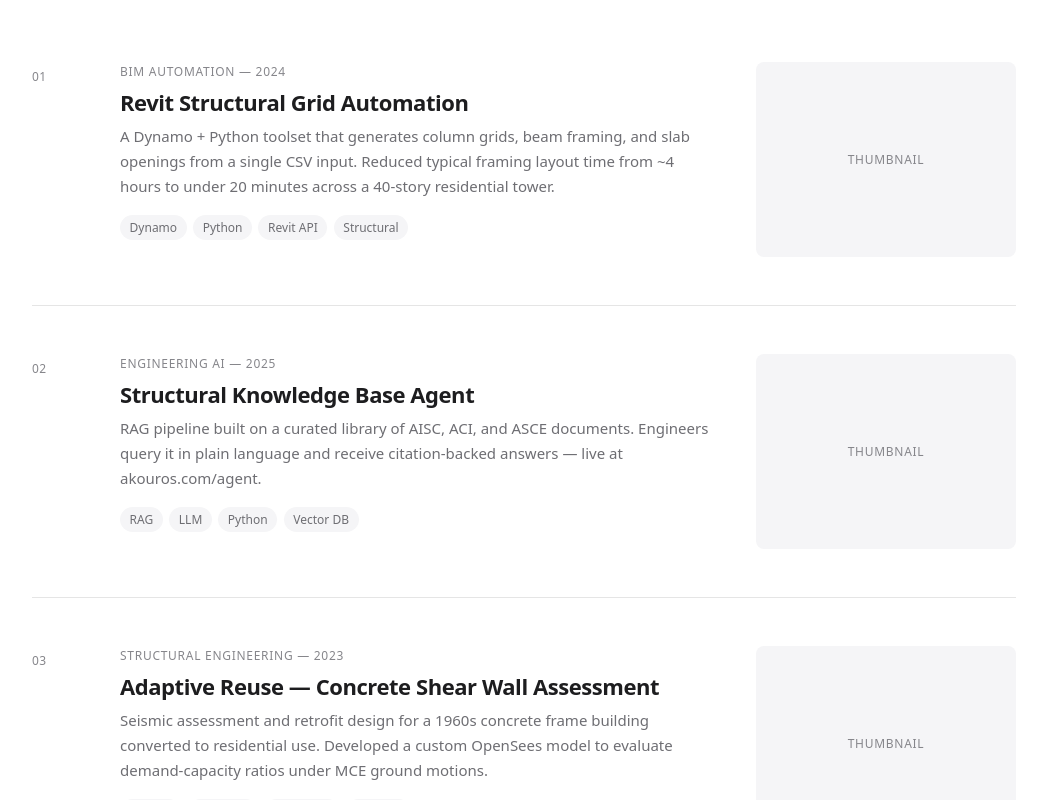
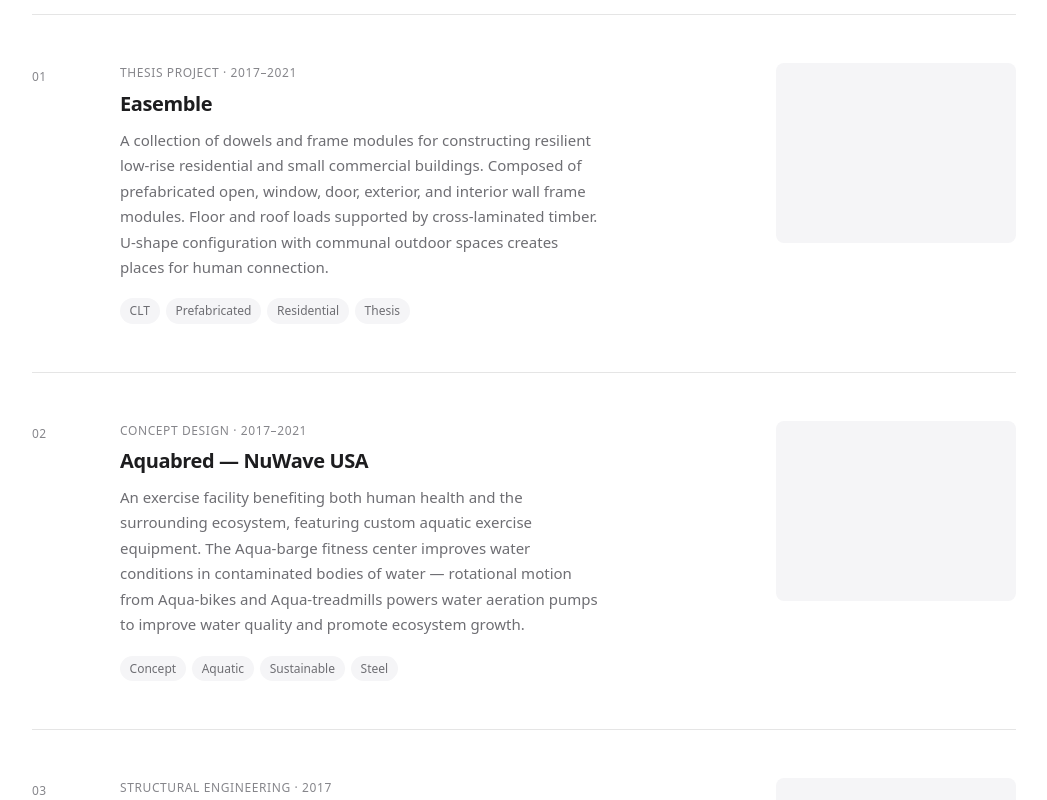
Before and after one commit to akouros/akouros-web, a React (Vite) app: page /portfolio in a window 1280 px wide. Shown: the part 340-1140 px from the top of the page, without its empty margins (116-1163 px from the left). Built offline with nearby package versions, Linux system fonts and the light colour scheme.

Commit message:
add real portfolio projects

```diff
--- a/src/pages/Portfolio.css
+++ b/src/pages/Portfolio.css
@@ -1,5 +1,5 @@
 .portfolio__header {
-  padding: clamp(5rem, 10vw, 8rem) 0 clamp(3rem, 5vw, 4rem);
+  padding: clamp(5rem, 10vw, 8rem) 0 clamp(2.5rem, 5vw, 4rem);
 }
 
 .portfolio__eyebrow {
@@ -16,55 +16,70 @@
   color: var(--color-ink);
 }
 
+/* Project list */
 .portfolio__list {
-  padding: 0 0 clamp(4rem, 8vw, 7rem);
+  padding-bottom: clamp(5rem, 10vw, 8rem);
 }
 
 .project-row {
   display: grid;
-  grid-template-columns: 48px 1fr 260px;
+  grid-template-columns: 48px 1fr 240px;
   gap: 2.5rem;
   align-items: start;
   padding: 3rem 0;
-}
-
-.project-row + .project-row {
   border-top: 1px solid var(--color-border);
 }
 
+.project-row:last-child {
+  border-bottom: 1px solid var(--color-border);
+}
+
+/* Index */
 .project-row__index {
   font-size: 0.75rem;
   font-weight: 500;
+  letter-spacing: 0.04em;
   color: var(--color-subtle);
-  letter-spacing: 0.04em;
-  padding-top: 0.3rem;
+  padding-top: 0.2rem;
+  font-variant-numeric: tabular-nums;
 }
 
+/* Meta */
 .project-row__meta {
   font-size: 0.75rem;
   font-weight: 400;
+  letter-spacing: 0.05em;
   text-transform: uppercase;
-  letter-spacing: 0.06em;
   color: var(--color-subtle);
   margin-bottom: 0.5rem;
 }
 
+/* Title */
 .project-row__title {
-  font-size: 1.375rem;
+  font-size: 1.25rem;
   font-weight: 600;
   letter-spacing: -0.02em;
-  margin-bottom: 0.6rem;
   color: var(--color-ink);
+  margin-bottom: 0.75rem;
+  transition: color 0.15s;
+  line-height: 1.25;
 }
 
+.project-row:hover .project-row__title {
+  color: var(--color-muted);
+}
+
+/* Description */
 .project-row__desc {
   font-size: 0.9375rem;
   color: var(--color-muted);
-  line-height: 1.65;
-  margin-bottom: 1rem;
+  line-height: 1.7;
   font-weight: 400;
+  margin-bottom: 1.1rem;
+  max-width: 56ch;
 }
 
+/* Tags */
 .project-row__tags {
   display: flex;
   flex-wrap: wrap;
@@ -78,25 +93,27 @@
   border-radius: 980px;
   background: var(--color-surface);
   color: var(--color-muted);
+  white-space: nowrap;
 }
 
+/* Thumbnail placeholder */
 .project-row__thumbnail {
   aspect-ratio: 4 / 3;
   background: var(--color-surface);
   border-radius: 8px;
-  display: flex;
-  align-items: center;
-  justify-content: center;
-  color: var(--color-subtle);
-  font-size: 0.75rem;
-  letter-spacing: 0.06em;
-  text-transform: uppercase;
-  font-weight: 500;
+  width: 100%;
+  transition: background 0.2s;
 }
 
+.project-row:hover .project-row__thumbnail {
+  background: #eaeaea;
+}
+
+/* Responsive */
 @media (max-width: 860px) {
   .project-row {
     grid-template-columns: 40px 1fr;
+    gap: 1.5rem 2rem;
   }
 
   .project-row__thumbnail {
@@ -108,9 +125,15 @@
 @media (max-width: 560px) {
   .project-row {
     grid-template-columns: 1fr;
+    gap: 1.25rem;
   }
 
   .project-row__index {
     display: none;
   }
+
+  .project-row__thumbnail {
+    grid-column: 1;
+    max-width: 100%;
+  }
 }
--- a/src/pages/Portfolio.jsx
+++ b/src/pages/Portfolio.jsx
@@ -3,30 +3,48 @@ import './Portfolio.css'
 const projects = [
   {
     index: '01',
-    type: 'BIM Automation',
-    year: '2024',
-    title: 'Revit Structural Grid Automation',
+    title: 'Easemble',
+    type: 'Thesis Project',
+    year: '2017–2021',
     description:
-      'A Dynamo + Python toolset that generates column grids, beam framing, and slab openings from a single CSV input. Reduced typical framing layout time from ~4 hours to under 20 minutes across a 40-story residential tower.',
-    tags: ['Dynamo', 'Python', 'Revit API', 'Structural'],
+      'A collection of dowels and frame modules for constructing resilient low-rise residential and small commercial buildings. Composed of prefabricated open, window, door, exterior, and interior wall frame modules. Floor and roof loads supported by cross-laminated timber. U-shape configuration with communal outdoor spaces creates places for human connection.',
+    tags: ['CLT', 'Prefabricated', 'Residential', 'Thesis'],
   },
   {
     index: '02',
-    type: 'Engineering AI',
-    year: '2025',
-    title: 'Structural Knowledge Base Agent',
+    title: 'Aquabred — NuWave USA',
+    type: 'Concept Design',
+    year: '2017–2021',
     description:
-      'RAG pipeline built on a curated library of AISC, ACI, and ASCE documents. Engineers query it in plain language and receive citation-backed answers — live at akouros.com/agent.',
-    tags: ['RAG', 'LLM', 'Python', 'Vector DB'],
+      'An exercise facility benefiting both human health and the surrounding ecosystem, featuring custom aquatic exercise equipment. The Aqua-barge fitness center improves water conditions in contaminated bodies of water — rotational motion from Aqua-bikes and Aqua-treadmills powers water aeration pumps to improve water quality and promote ecosystem growth.',
+    tags: ['Concept', 'Aquatic', 'Sustainable', 'Steel'],
   },
   {
     index: '03',
+    title: 'Custom Residential Truss — Ware Associates',
     type: 'Structural Engineering',
-    year: '2023',
-    title: 'Adaptive Reuse — Concrete Shear Wall Assessment',
+    year: '2017',
     description:
-      'Seismic assessment and retrofit design for a 1960s concrete frame building converted to residential use. Developed a custom OpenSees model to evaluate demand-capacity ratios under MCE ground motions.',
-    tags: ['Seismic', 'Concrete', 'OpenSees', 'ASCE 41'],
+      'Open plan living room truss spanning 20 feet, transitioning into a steel cantilevered eave at the building envelope. Collaboration with Cheng Design. Glulam top chord shaped for aesthetic purposes with a custom king post connection clamping a tension cable.',
+    tags: ['Glulam', 'Steel', 'Residential', 'Truss'],
+  },
+  {
+    index: '04',
+    title: 'Shadow Cliffs Park Entrance — Ware Associates',
+    type: 'Structural Engineering',
+    year: '2018',
+    description:
+      'A collaboration between architecture and engineering for the Shadow Cliffs Park entrance. Triangular roof in plan made of cross-laminated timber supported by timber beams and steel columns. Approved by the East Bay Regional Park organization — now a welcoming point to all visitors.',
+    tags: ['CLT', 'Timber', 'Steel', 'Park Structure'],
+  },
+  {
+    index: '05',
+    title: 'Redwood Visitor Center — Mar Structural Design',
+    type: 'Structural Engineering',
+    year: '2020',
+    description:
+      'A gateway to the vast California redwood forest. Two buildings with traditional pitched roofs and sloped ridges, visually connected by a translucent clad space truss canopy seismically isolated at one end. Plywood shear walls and bent steel moment frames resist wind and seismic forces.',
+    tags: ['Timber', 'Steel', 'Seismic', 'Space Truss'],
   },
 ]
 
@@ -43,10 +61,11 @@ export default function Portfolio() {
       <div className="portfolio__list">
         <div className="container">
           {projects.map((p) => (
-            <div key={p.index} className="project-row">
+            <article key={p.index} className="project-row">
               <span className="project-row__index">{p.index}</span>
+
               <div className="project-row__content">
-                <p className="project-row__meta">{p.type} — {p.year}</p>
+                <p className="project-row__meta">{p.type} · {p.year}</p>
                 <h2 className="project-row__title">{p.title}</h2>
                 <p className="project-row__desc">{p.description}</p>
                 <div className="project-row__tags">
@@ -55,8 +74,9 @@ export default function Portfolio() {
                   ))}
                 </div>
               </div>
-              <div className="project-row__thumbnail">Thumbnail</div>
-            </div>
+
+              <div className="project-row__thumbnail" aria-hidden="true" />
+            </article>
           ))}
         </div>
       </div>
```
